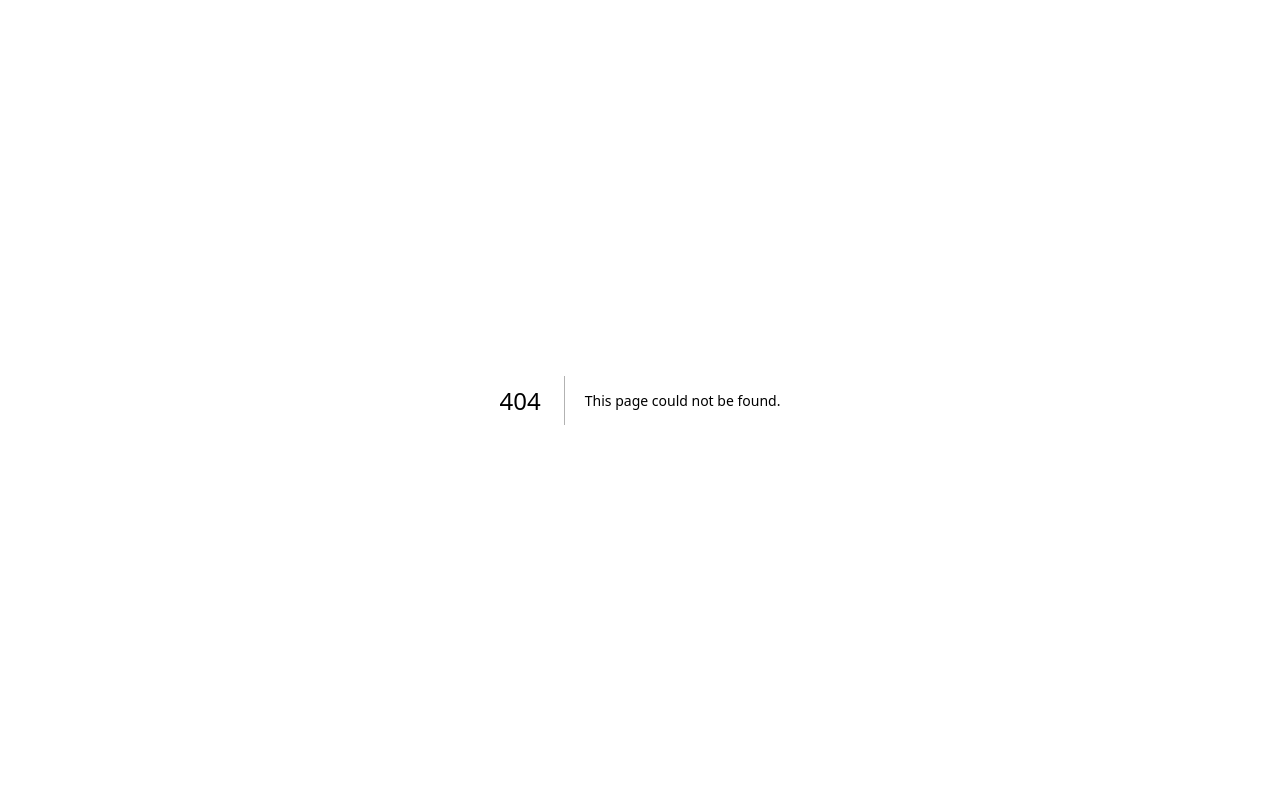
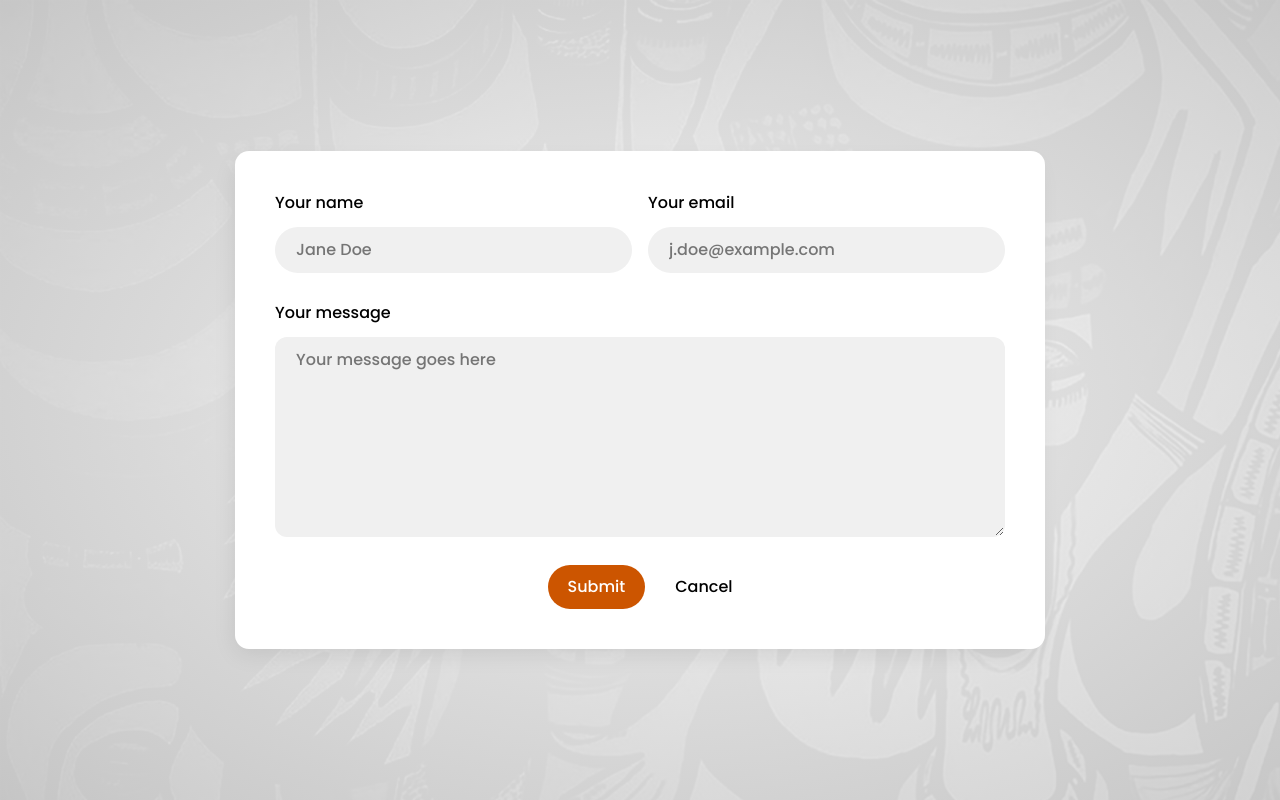
Before and after one commit to MonedaHQ/moneda-invest, a Next.js app: page /contact/Contact in a window 1280 px wide. Before the commit this address had no page. Built offline with nearby package versions, Linux system fonts and the light colour scheme; no server answers.

Commit message:
[🚀 feature complete]

```diff
--- a/src/data/footerLinks.js
+++ b/src/data/footerLinks.js
@@ -14,10 +14,10 @@ export const homeQuickLinks = [
 ];
 
 export const homeExplore = [
-  { label: 'Pegasus', path: '/pegasus' },
+  // { label: 'Pegasus', path: '/pegasus' },
   { label: 'Investor Relations', path: '/investor-relations' },
   { label: 'Intelligence', path: '/intelligence' },
-  { label: 'Reports', path: '/reports' },
+  // { label: 'Reports', path: '/reports' },
 ];
 
 export const contactDetails = {
--- /dev/null
+++ b/src/hooks/useContact.js
@@ -0,0 +1,31 @@
+import { contactApi } from '@/services/apiContact';
+import { useMutation } from '@tanstack/react-query';
+import { useRouter } from 'next/router';
+import toast from 'react-hot-toast';
+
+export function useContactUs() {
+  const router = useRouter();
+  const { mutate: contactUs, isLoading: isSubmitting } = useMutation({
+    mutationFn: (data) => {
+      contactApi(data);
+    },
+    onSuccess: () => {
+      toast.success('Your form has been submitted!');
+      router.push(
+        { pathname: router.pathname, query: { status: 'success' } },
+        undefined,
+        { scroll: false }
+      );
+    },
+    onError: (err) => {
+      toast.error('Failed to submit', err.message);
+      router.push(
+        { pathname: router.pathname, query: { status: 'error' } },
+        undefined,
+        { scroll: false }
+      );
+    },
+  });
+
+  return { contactUs, isSubmitting };
+}
--- /dev/null
+++ b/src/pages/contact/Contact.jsx
@@ -0,0 +1,122 @@
+import Button from '@/components/Button';
+import styles from './styles/contact.module.css';
+import { useForm } from 'react-hook-form';
+import { useContactUs } from '@/hooks/useContact';
+import Loader from '@/components/Loader';
+import { motion, useInView } from 'framer-motion';
+import { useRef } from 'react';
+import { PiCheckCircleFill, PiSealWarningFill } from 'react-icons/pi';
+import { useRouter } from 'next/router';
+import { scaleUpSlow } from '@/utils/anim';
+
+function ContactForm() {
+  const router = useRouter();
+
+  const { status } = router.query;
+
+  return <main className={styles.main}>{status ? <Message /> : <Form />}</main>;
+}
+
+function Form() {
+  const { contactUs, isSubmitting } = useContactUs();
+  const { register, handleSubmit, formState, reset } = useForm();
+  const { errors } = formState;
+  function onSubmit(data) {
+    const newData = {
+      subject: 'Contact Form Submission',
+      data,
+    };
+    contactUs(newData);
+  }
+
+  return (
+    <form className={styles.form} onSubmit={handleSubmit(onSubmit)}>
+      <fieldset className={styles.fieldset}>
+        <label htmlFor="fullname">Your name</label>
+        <input
+          type="text"
+          id="fullname"
+          placeholder="Jane Doe"
+          {...register('fullname', { required: 'This field is required' })}
+        />
+        {errors.fullname && <p>{errors.fullname.message}</p>}
+      </fieldset>
+      <fieldset className={styles.fieldset}>
+        <label htmlFor="email">Your email</label>
+        <input
+          type="email"
+          id="email"
+          placeholder="j.doe@example.com"
+          {...register('email', {
+            required: 'This field is required',
+            pattern: {
+              value: /\S+@\S+\.\S+/,
+              message: 'Please provide a valid email',
+            },
+          })}
+        />
+        {errors.email && <p>{errors.email.message}</p>}
+      </fieldset>
+      <fieldset className={styles.fieldset}>
+        <label htmlFor="message">Your message</label>
+        <textarea
+          id="message"
+          placeholder="Your message goes here"
+          {...register('message', { required: 'This field is required' })}
+        />
+        {errors.message && <p>{errors.message.message}</p>}
+      </fieldset>
+      <div className={styles.btnWrapper}>
+        <Button variant="primary" type="submit">
+          Submit
+        </Button>
+        <Button variant="link-light" onClick={() => reset()}>
+          Cancel
+        </Button>
+      </div>
+    </form>
+  );
+}
+
+function Message() {
+  const router = useRouter();
+  const { status } = router.query;
+
+  const ref = useRef();
+  const inView = useInView(ref, { once: true });
+
+  const isSuccess = status === 'success';
+  const message = isSuccess
+    ? "Your form has been submitted successfully! We'd be in touch soon"
+    : 'There was an error submitting your form. Please try again';
+  const icon = isSuccess ? <PiCheckCircleFill /> : <PiSealWarningFill />;
+
+  return (
+    <div className={styles.messageContainer}>
+      <div className={styles.messageBox}>
+        <motion.div
+          className={styles.message}
+          variants={scaleUpSlow}
+          ref={ref}
+          initial="initial"
+          animate={inView ? 'visible' : 'initial'}
+        >
+          <p className={isSuccess ? styles.successIcon : styles.failIcon}>
+            {icon}
+          </p>
+          <p className={styles.messageParagraph}>{message}</p>
+          <Button
+            variant="tertiary-reverse"
+            onClick={() =>
+              isSuccess ? router.push('/') : router.push('/contact')
+            }
+          >
+            Go {isSuccess ? 'home' : 'back'}
+          </Button>
+        </motion.div>
+      </div>
+    </div>
+  );
+}
+
+export default ContactForm;
--- /dev/null
+++ b/src/pages/contact/styles/contact.module.css
@@ -0,0 +1,157 @@
+.main {
+  min-height: 100dvh;
+  background: radial-gradient(
+      71.35% 71.35% at 50% 50%,
+      rgba(255, 255, 255, 0.94) 0%,
+      rgba(209, 209, 209, 0.94) 100%
+    ),
+    url('/images/hero-images/background-img.jpg');
+
+  display: flex;
+  justify-content: center;
+  align-items: center;
+}
+
+.form {
+  background-color: var(--color-white);
+  padding: 4rem;
+  border-radius: 1.4rem;
+  box-shadow: rgba(0, 0, 0, 0.1) -4px 9px 25px -6px;
+
+  display: grid;
+  grid-template-columns: repeat(2, 1fr);
+  column-gap: 1.6rem;
+  row-gap: 1.6rem;
+}
+
+.fieldset {
+  border: none;
+  display: grid;
+  grid-template-rows: repeat(3, max-content);
+  row-gap: 1.2rem;
+}
+
+.fieldset p {
+  color: var(--color-orange);
+}
+
+.fieldset input,
+.fieldset textarea {
+  border: 1px solid transparent;
+  background-color: var(--color-gray);
+  padding: 1rem 2rem;
+  font: inherit;
+  width: 100%;
+  transition: all 0.3s;
+}
+
+.fieldset input {
+  border-radius: 2.5rem;
+}
+
+.fieldset:last-of-type {
+  grid-column: 1 / -1;
+}
+
+.fieldset textarea {
+  border: none;
+  border: 1px solid transparent;
+  background-color: var(--color-gray);
+  border-radius: 1.2rem;
+  height: 20rem;
+}
+
+.fieldset input:focus,
+.fieldset textarea:focus {
+  border: 1px solid var(--color-orange);
+  outline: 1px solid var(--color-orange);
+}
+
+.btnWrapper {
+  grid-column: 1 / -1;
+  display: flex;
+  justify-content: center;
+  gap: 3rem;
+}
+
+.messageContainer {
+  display: flex;
+  justify-content: center;
+  align-items: center;
+}
+
+.messageBox {
+  background-color: transparent;
+  padding: 4rem;
+  border-radius: 2.4rem;
+}
+
+.message {
+  background-color: var(--color-white);
+  padding: 4rem;
+  border-radius: 1.4rem;
+  box-shadow: rgba(0, 0, 0, 0.1) -4px 9px 25px -6px;
+
+  display: grid;
+  row-gap: 1.8rem;
+  justify-items: center;
+}
+
+.message svg {
+  width: 3.8rem;
+  height: 3.8rem;
+}
+
+.messageParagraph {
+  max-width: 60%;
+  text-align: center;
+}
+
+.successIcon {
+  color: var(--color-success);
+}
+
+.failIcon {
+  color: var(--color-orange);
+}
+
+@media only screen and (max-width: 75em) {
+  .messageContainer {
+    height: 80dvh;
+  }
+}
+
+@media only screen and (max-width: 50em) {
+  .messageBox {
+    padding: 2rem;
+  }
+
+  .messageParagraph {
+    max-width: 80%;
+  }
+}
+
+@media only screen and (max-width: 39.375em) {
+  .form {
+    grid-template-columns: 1fr;
+  }
+}
+
+@media only screen and (max-width: 28.125em) {
+  .messageBox {
+    padding: 1.6rem;
+  }
+  .message {
+    padding: 2rem;
+  }
+
+  .messageParagraph {
+    max-width: 98%;
+  }
+}
+
+@media only screen and (max-width: 20.625em) {
+  .form {
+    padding: 4rem 2rem;
+  }
+}
--- /dev/null
+++ b/src/services/apiContact.js
@@ -0,0 +1,24 @@
+const url = `${process.env.NEXT_PUBLIC_APP_API_BASE_URL}/form/moneda`;
+
+export async function contactApi(data) {
+  try {
+    const res = await fetch(url, {
+      method: 'POST',
+      headers: {
+        'Content-Type': 'application/json',
+      },
+      body: JSON.stringify(data),
+    });
+
+    if (!res.ok) {
+      console.log(res);
+      throw new Error(`${res.status}: ${res.statusText}`);
+    }
+
+    const resData = await res.json();
+
+    return resData;
+  } catch (err) {
+    throw err;
+  }
+}
```
Also changed, not shown: src/pages/contact/index.js (added, +25 -0 lines).
